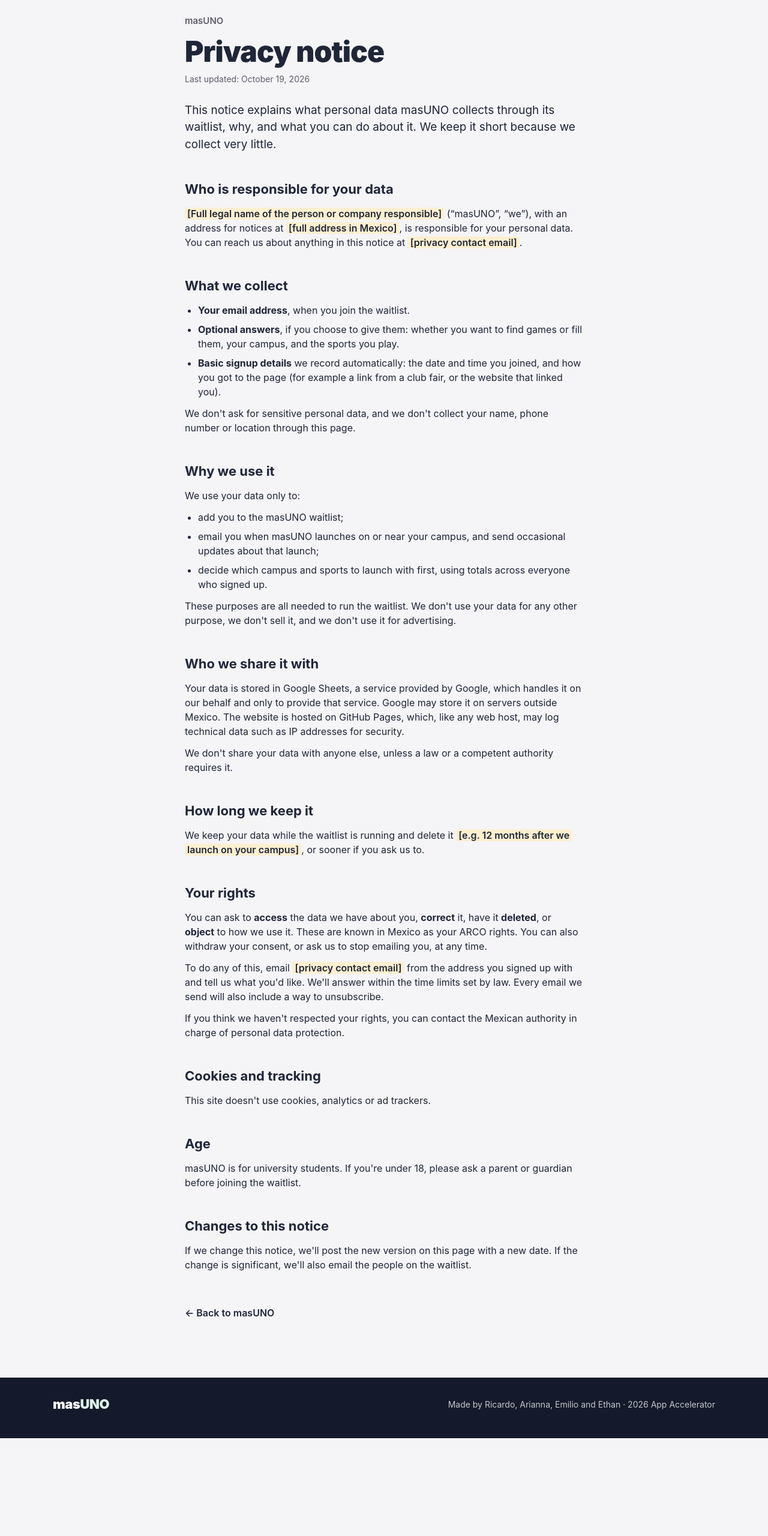
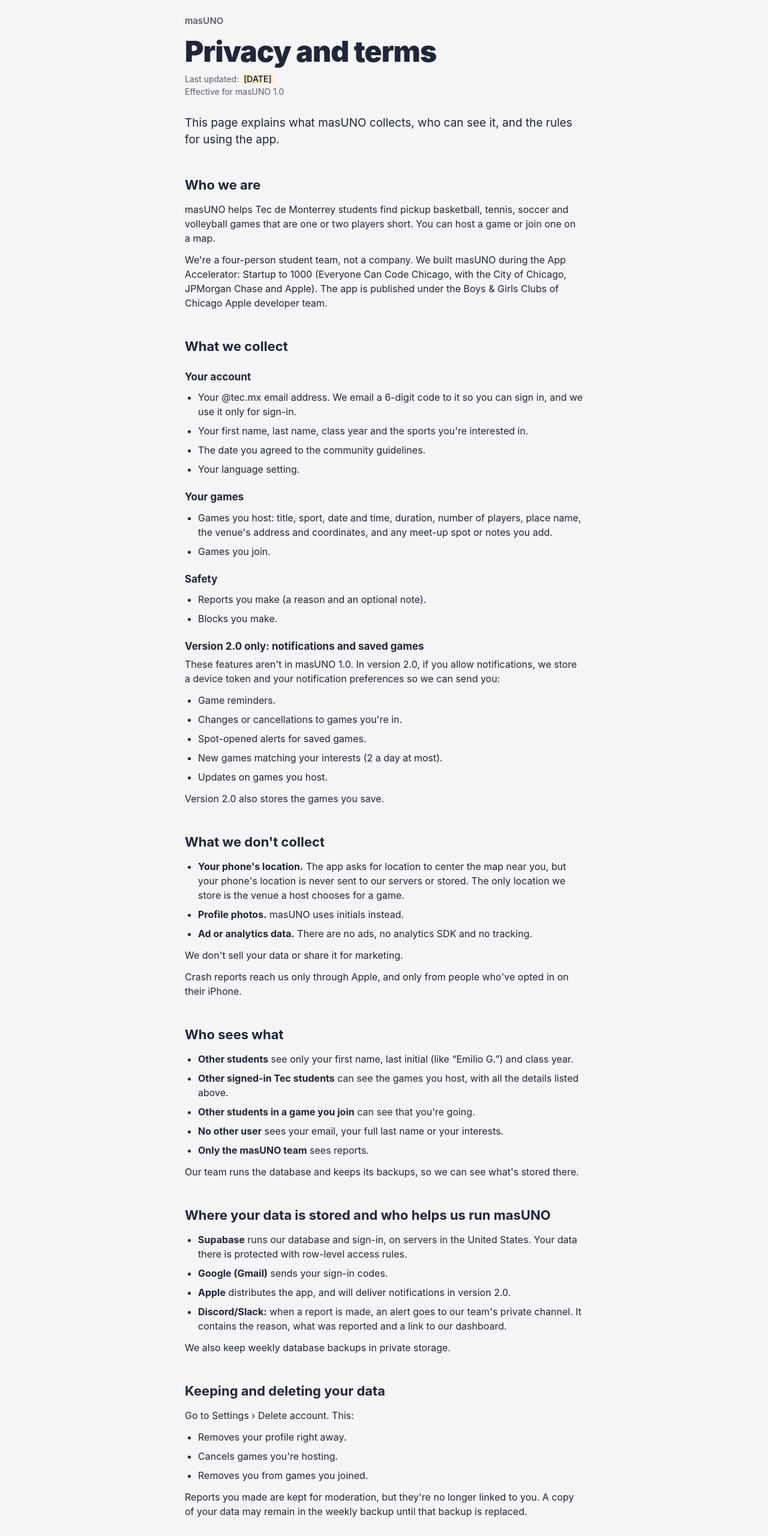
Before and after one commit to masUNO-app/masUNO-app.github.io, a plain HTML site: page privacy.html in a window 1280 px wide. Shown: the part 120-2680 px from the top of the page at 60% size. Before the commit the page ends 2517 px from the top, so only its background shows below. Drawn offline with Linux system fonts and the light colour scheme.

Commit message:
add app privacy and terms page, move waitlist notice

```diff
--- a/privacy.html
+++ b/privacy.html
@@ -3,20 +3,14 @@
 <head>
   <meta charset="utf-8">
   <meta name="viewport" content="width=device-width, initial-scale=1">
-  <title>Privacy notice — masUNO</title>
+  <title>Privacy and terms — masUNO</title>
   <meta name="theme-color" content="#141a2b">
   <!-- TODO: add a favicon made from the masUNO app icon once we have one, e.g. <link rel="icon" href="favicon.png"> and <link rel="apple-touch-icon" href="apple-touch-icon.png"> -->
   <link rel="stylesheet" href="styles.css">
 </head>
 <body class="privacy-page">
 
-  <!--
-    TEAM NOTE: this is a starting draft of the aviso de privacidad integral required by Mexico's
-    Ley Federal de Protección de Datos Personales en Posesión de los Particulares. It is not legal advice.
-    Fill in every highlighted [placeholder] (search for class="todo"), make sure it matches what you
-    actually do with the data, and have someone who knows Mexican data-protection law review it before launch.
-    Before launching in Mexico, add a Spanish version (aviso de privacidad). That is the version that counts there.
-  -->
+  <!-- TEAM NOTE: draft. Work through _drafts/privacy-check-before-publishing.md and fill in the highlighted placeholder (class="todo") before launch. This page covers the app. The waitlist is covered by waitlist-privacy.html. -->
 
   <header class="nav" id="top">
     <div class="wrap nav-inner">
@@ -28,51 +22,104 @@
 
     <article class="prose">
       <p class="kicker">masUNO</p>
-      <h1>Privacy notice</h1>
-      <p class="updated">Last updated: October 19, 2026</p>
+      <h1>Privacy and terms</h1>
+      <p class="updated">Last updated: <span class="todo">[DATE]</span><br>Effective for masUNO 1.0</p>
 
-      <p class="lead">This notice explains what personal data masUNO collects through its waitlist, why, and what you can do about it. We keep it short because we collect very little.</p>
+      <p class="lead">This page explains what masUNO collects, who can see it, and the rules for using the app.</p>
 
-      <h2>Who is responsible for your data</h2>
-      <p><span class="todo">[Full legal name of the person or company responsible]</span> (&ldquo;masUNO&rdquo;, &ldquo;we&rdquo;), with an address for notices at <span class="todo">[full address in Mexico]</span>, is responsible for your personal data. You can reach us about anything in this notice at <span class="todo">[privacy contact email]</span>.</p>
+      <h2>Who we are</h2>
+      <p>masUNO helps Tec de Monterrey students find pickup basketball, tennis, soccer and volleyball games that are one or two players short. You can host a game or join one on a map.</p>
+      <p>We're a four-person student team, not a company. We built masUNO during the App Accelerator: Startup to 1000 (Everyone Can Code Chicago, with the City of Chicago, JPMorgan Chase and Apple). The app is published under the Boys &amp; Girls Clubs of Chicago Apple developer team.</p>
 
       <h2>What we collect</h2>
+      <h3>Your account</h3>
       <ul>
-        <li><strong>Your email address</strong>, when you join the waitlist.</li>
-        <li><strong>Optional answers</strong>, if you choose to give them: whether you want to find games or fill them, your campus, and the sports you play.</li>
-        <li><strong>Basic signup details</strong> we record automatically: the date and time you joined, and how you got to the page (for example a link from a club fair, or the website that linked you).</li>
+        <li>Your @tec.mx email address. We email a 6-digit code to it so you can sign in, and we use it only for sign-in.</li>
+        <li>Your first name, last name, class year and the sports you're interested in.</li>
+        <li>The date you agreed to the community guidelines.</li>
+        <li>Your language setting.</li>
       </ul>
-      <p>We don't ask for sensitive personal data, and we don't collect your name, phone number or location through this page.</p>
+      <h3>Your games</h3>
+      <ul>
+        <li>Games you host: title, sport, date and time, duration, number of players, place name, the venue's address and coordinates, and any meet-up spot or notes you add.</li>
+        <li>Games you join.</li>
+      </ul>
+      <h3>Safety</h3>
+      <ul>
+        <li>Reports you make (a reason and an optional note).</li>
+        <li>Blocks you make.</li>
+      </ul>
+      <h3>Version 2.0 only: notifications and saved games</h3>
+      <p>These features aren't in masUNO 1.0. In version 2.0, if you allow notifications, we store a device token and your notification preferences so we can send you:</p>
+      <ul>
+        <li>Game reminders.</li>
+        <li>Changes or cancellations to games you're in.</li>
+        <li>Spot-opened alerts for saved games.</li>
+        <li>New games matching your interests (2 a day at most).</li>
+        <li>Updates on games you host.</li>
+      </ul>
+      <p>Version 2.0 also stores the games you save.</p>
 
-      <h2>Why we use it</h2>
-      <p>We use your data only to:</p>
+      <h2>What we don't collect</h2>
       <ul>
-        <li>add you to the masUNO waitlist;</li>
-        <li>email you when masUNO launches on or near your campus, and send occasional updates about that launch;</li>
-        <li>decide which campus and sports to launch with first, using totals across everyone who signed up.</li>
+        <li><strong>Your phone's location.</strong> The app asks for location to center the map near you, but your phone's location is never sent to our servers or stored. The only location we store is the venue a host chooses for a game.</li>
+        <li><strong>Profile photos.</strong> masUNO uses initials instead.</li>
+        <li><strong>Ad or analytics data.</strong> There are no ads, no analytics SDK and no tracking.</li>
       </ul>
-      <p>These purposes are all needed to run the waitlist. We don't use your data for any other purpose, we don't sell it, and we don't use it for advertising.</p>
+      <p>We don't sell your data or share it for marketing.</p>
+      <p>Crash reports reach us only through Apple, and only from people who've opted in on their iPhone.</p>
 
-      <h2>Who we share it with</h2>
-      <p>Your data is stored in Google Sheets, a service provided by Google, which handles it on our behalf and only to provide that service. Google may store it on servers outside Mexico. The website is hosted on GitHub Pages, which, like any web host, may log technical data such as IP addresses for security.</p>
-      <p>We don't share your data with anyone else, unless a law or a competent authority requires it.</p>
+      <h2>Who sees what</h2>
+      <ul>
+        <li><strong>Other students</strong> see only your first name, last initial (like &ldquo;Emilio G.&rdquo;) and class year.</li>
+        <li><strong>Other signed-in Tec students</strong> can see the games you host, with all the details listed above.</li>
+        <li><strong>Other students in a game you join</strong> can see that you're going.</li>
+        <li><strong>No other user</strong> sees your email, your full last name or your interests.</li>
+        <li><strong>Only the masUNO team</strong> sees reports.</li>
+      </ul>
+      <p>Our team runs the database and keeps its backups, so we can see what's stored there.</p>
 
-      <h2>How long we keep it</h2>
-      <p>We keep your data while the waitlist is running and delete it <span class="todo">[e.g. 12 months after we launch on your campus]</span>, or sooner if you ask us to.</p>
+      <h2>Where your data is stored and who helps us run masUNO</h2>
+      <ul>
+        <li><strong>Supabase</strong> runs our database and sign-in, on servers in the United States. Your data there is protected with row-level access rules.</li>
+        <li><strong>Google (Gmail)</strong> sends your sign-in codes.</li>
+        <li><strong>Apple</strong> distributes the app, and will deliver notifications in version 2.0.</li>
+        <li><strong>Discord/Slack:</strong> when a report is made, an alert goes to our team's private channel. It contains the reason, what was reported and a link to our dashboard.</li>
+      </ul>
+      <p>We also keep weekly database backups in private storage.</p>
 
-      <h2>Your rights</h2>
-      <p>You can ask to <strong>access</strong> the data we have about you, <strong>correct</strong> it, have it <strong>deleted</strong>, or <strong>object</strong> to how we use it. These are known in Mexico as your ARCO rights. You can also withdraw your consent, or ask us to stop emailing you, at any time.</p>
-      <p>To do any of this, email <span class="todo">[privacy contact email]</span> from the address you signed up with and tell us what you'd like. We'll answer within the time limits set by law. Every email we send will also include a way to unsubscribe.</p>
-      <p>If you think we haven't respected your rights, you can contact the Mexican authority in charge of personal data protection.</p>
+      <h2>Keeping and deleting your data</h2>
+      <p>Go to Settings &rsaquo; Delete account. This:</p>
+      <ul>
+        <li>Removes your profile right away.</li>
+        <li>Cancels games you're hosting.</li>
+        <li>Removes you from games you joined.</li>
+      </ul>
+      <p>Reports you made are kept for moderation, but they're no longer linked to you. A copy of your data may remain in the weekly backup until that backup is replaced.</p>
 
-      <h2>Cookies and tracking</h2>
-      <p>This site doesn't use cookies, analytics or ad trackers.</p>
+      <h2>Community rules and safety</h2>
+      <p>To use masUNO, you must be a Tec student with a @tec.mx email.</p>
+      <p>Be respectful:</p>
+      <ul>
+        <li>No harassment or hate.</li>
+        <li>No inappropriate content.</li>
+        <li>No spam or fake games.</li>
+      </ul>
+      <p>Hosts can't post a game more than 7 days ahead. A short text filter checks names, titles, notes and meet-up spots.</p>
+      <p>You can report or block anyone from the Who's going list. We review reports within 24 hours. We may remove content, cancel games, clear offensive names or suspend accounts.</p>
+      <p>You play at your own risk and are responsible for your own safety at games. In an emergency, call 911 (it works in Mexico and the US) or Tec campus security.</p>
 
-      <h2>Age</h2>
-      <p>masUNO is for university students. If you're under 18, please ask a parent or guardian before joining the waitlist.</p>
+      <h2>Your choices</h2>
+      <ul>
+        <li><strong>Location:</strong> say no when the app asks, or change it anytime in your iPhone's Settings.</li>
+        <li><strong>Notifications (version 2.0 only):</strong> choose whether to allow them, and change it anytime in your iPhone's Settings.</li>
+        <li><strong>Blocking:</strong> block anyone from the Who's going list. People you've blocked are listed under Blocked people.</li>
+        <li><strong>Deletion:</strong> go to Settings &rsaquo; Delete account.</li>
+        <li><strong>Contacting us:</strong> email <a href="mailto:masunoapp@gmail.com">masunoapp@gmail.com</a> with any question or request about your data.</li>
+      </ul>
 
-      <h2>Changes to this notice</h2>
-      <p>If we change this notice, we'll post the new version on this page with a new date. If the change is significant, we'll also email the people on the waitlist.</p>
+      <h2>Changes to this page</h2>
+      <p>If we change this page, we'll post the new version here and update the date at the top.</p>
 
       <p class="back"><a href="./">&larr; Back to masUNO</a></p>
     </article>
@@ -82,7 +129,7 @@
   <footer class="footer dark">
     <div class="wrap footer-inner">
       <a href="./" class="wordmark" aria-label="masUNO">mas<span>UNO</span></a>
-      <p>Made by Ricardo, Arianna, Emilio and Ethan · 2026 App Accelerator</p>
+      <p>Made by Ricardo, Arianna, Emilio and Ethan · 2026 App Accelerator · <a href="waitlist-privacy.html">Waitlist privacy notice</a></p>
     </div>
   </footer>
 
--- a/styles.css
+++ b/styles.css
@@ -468,6 +468,7 @@
 .prose .updated { margin-top: 10px; color: var(--muted); font-size: 14px; }
 .prose .lead { margin-top: 28px; font-size: 19px; }
 .prose h2 { font-size: 22px; font-weight: 700; margin: 44px 0 12px; }
+.prose h3 { font-size: 17px; font-weight: 700; margin: 24px 0 8px; }
 .prose p + p { margin-top: 12px; }
 .prose ul { margin: 12px 0; padding-left: 22px; display: grid; gap: 8px; }
 .prose a { color: var(--ink); text-underline-offset: 2px; }
```
Also changed, not shown: _drafts/privacy-check-before-publishing.md (added, +53 -0 lines), index.html (+4 -4 lines), waitlist-privacy.html (added, +90 -0 lines), README.md.
